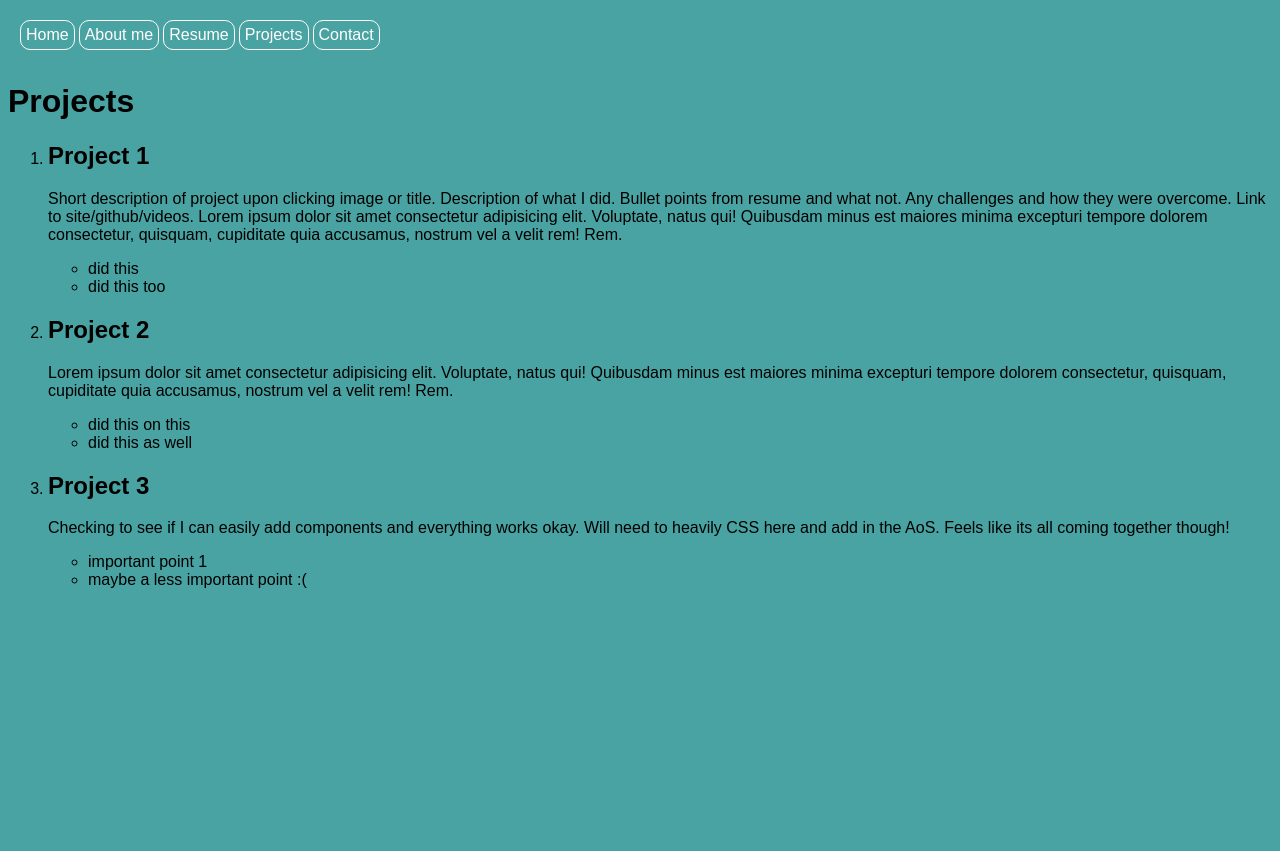
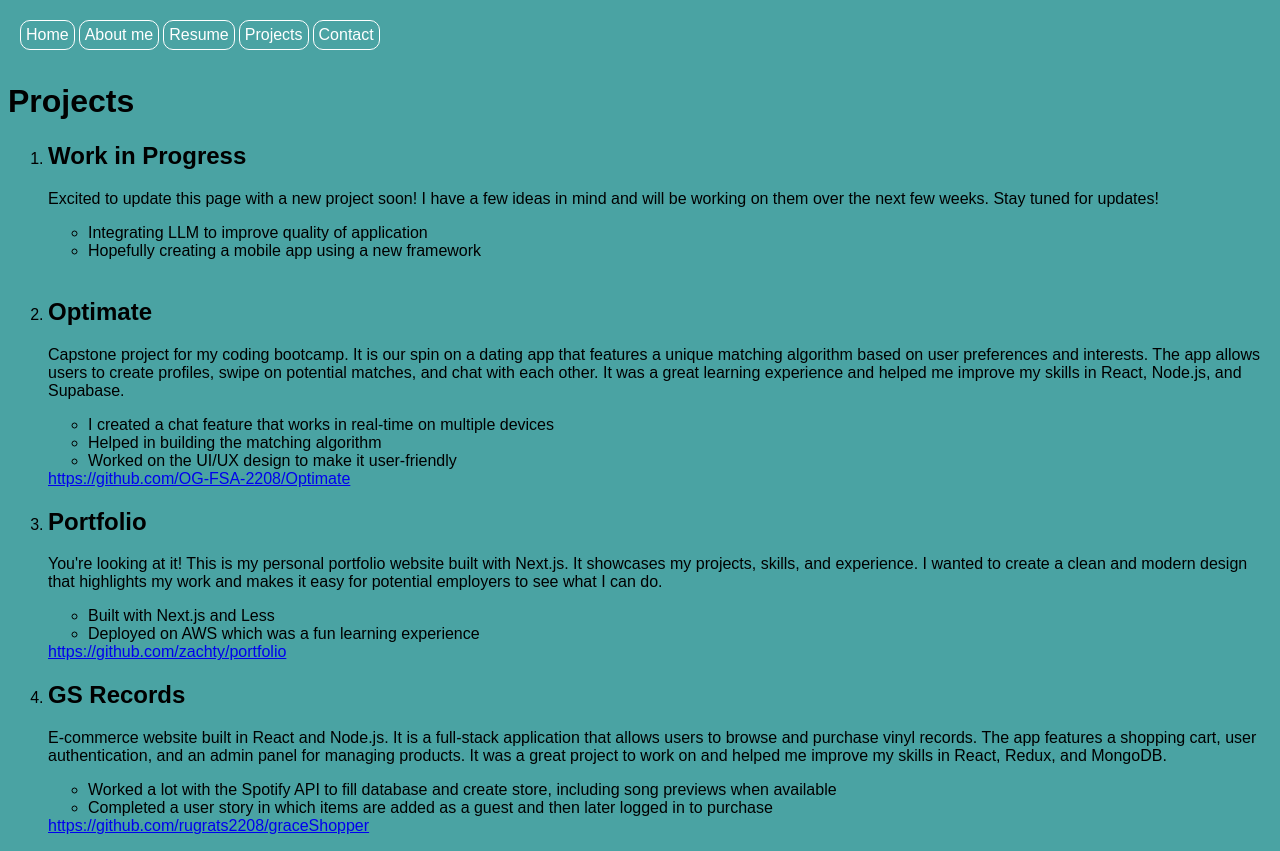
Before and after one commit to zachty/portfolio, a Next.js app: page /projects in a window 1280 px wide. Before the commit the page ends 800 px from the top, so only its background shows below. Built offline with nearby package versions, Linux system fonts and the light colour scheme.

Commit message:
updated projects

```diff
--- a/components/Project.jsx
+++ b/components/Project.jsx
@@ -10,6 +10,7 @@ export default function Project({ proj }) {
                     <li key={idx}>{bullet}</li>
                 ))}
             </ul>
+            <a href={proj.link}>{proj.link}</a>
         </>
     );
 }
--- a/pages/projects.jsx
+++ b/pages/projects.jsx
@@ -5,23 +5,35 @@ import Project from '../components/Project'; //<Project proj={projects[0]}
 
 //TODO: list of project objects
 const projects = [
-    {
-        title: 'Project 1',
+    {        title: 'Work in Progress',
         description:
-            'Short description of project upon clicking image or title. Description of what I did. Bullet points from resume and what not. Any challenges and how they were overcome. Link to site/github/videos. Lorem ipsum dolor sit amet consectetur adipisicing elit. Voluptate, natus qui! Quibusdam minus est maiores minima excepturi tempore dolorem consectetur, quisquam, cupiditate quia accusamus, nostrum vel a velit rem! Rem.',
-        bullets: ['did this', 'did this too'],
+            'Excited to update this page with a new project soon! I have a few ideas in mind and will be working on them over the next few weeks. Stay tuned for updates!',
+        bullets: ['Integrating LLM to improve quality of application', 'Hopefully creating a mobile app using a new framework'],
+        link: ['']
     },
     {
-        title: 'Project 2',
+        title: 'Optimate',
         description:
-            'Lorem ipsum dolor sit amet consectetur adipisicing elit. Voluptate, natus qui! Quibusdam minus est maiores minima excepturi tempore dolorem consectetur, quisquam, cupiditate quia accusamus, nostrum vel a velit rem! Rem.',
-        bullets: ['did this on this', 'did this as well'],
+            'Capstone project for my coding bootcamp. It is our spin on a dating app that features a unique matching algorithm based on user preferences and interests. The app allows users to create profiles, swipe on potential matches, and chat with each other. It was a great learning experience and helped me improve my skills in React, Node.js, and Supabase.',
+        bullets: ['I created a chat feature that works in real-time on multiple devices', 'Helped in building the matching algorithm', 'Worked on the UI/UX design to make it user-friendly'],
+        link: 'https://github.com/OG-FSA-2208/Optimate'
+
     },
     {
-        title: 'Project 3',
+        title: 'Portfolio',
         description:
-            'Checking to see if I can easily add components and everything works okay. Will need to heavily CSS here and add in the AoS. Feels like its all coming together though!',
-        bullets: ['important point 1', 'maybe a less important point :('],
+            'You\'re looking at it! This is my personal portfolio website built with Next.js. It showcases my projects, skills, and experience. I wanted to create a clean and modern design that highlights my work and makes it easy for potential employers to see what I can do.',
+        bullets: ['Built with Next.js and Less', 'Deployed on AWS which was a fun learning experience'],
+        link: 'https://github.com/zachty/portfolio'
+
+    },
+    {
+        title: 'GS Records',
+        description:
+            'E-commerce website built in React and Node.js. It is a full-stack application that allows users to browse and purchase vinyl records. The app features a shopping cart, user authentication, and an admin panel for managing products. It was a great project to work on and helped me improve my skills in React, Redux, and MongoDB.',
+        bullets: ['Worked a lot with the Spotify API to fill database and create store, including song previews when available', 'Completed a user story in which items are added as a guest and then later logged in to purchase'],
+        link: 'https://github.com/rugrats2208/graceShopper'
+
     },
 ];
 
@@ -34,6 +46,7 @@ export default function Projects() {
                 {projects.map((project, idx) => (
                     <li key={idx}>
                         <Project proj={project} />
+                        <br />
                     </li>
                 ))}
             </ol>
--- a/styles/globals.css
+++ b/styles/globals.css
@@ -4,7 +4,7 @@ body {
   color:black;
 }
 
-a {
+nav a {
   color: #ffffff;
   text-decoration: none;
   border: #ffffff 1px solid;
```
